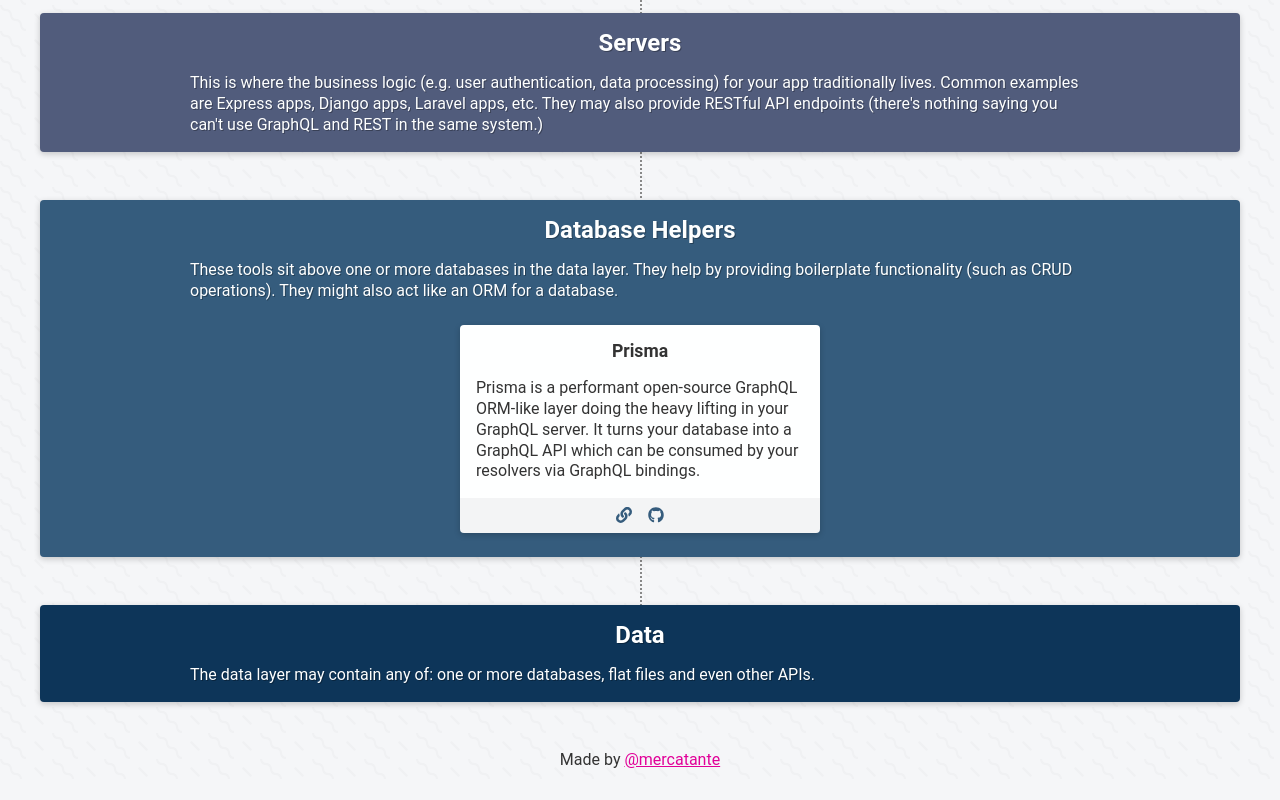
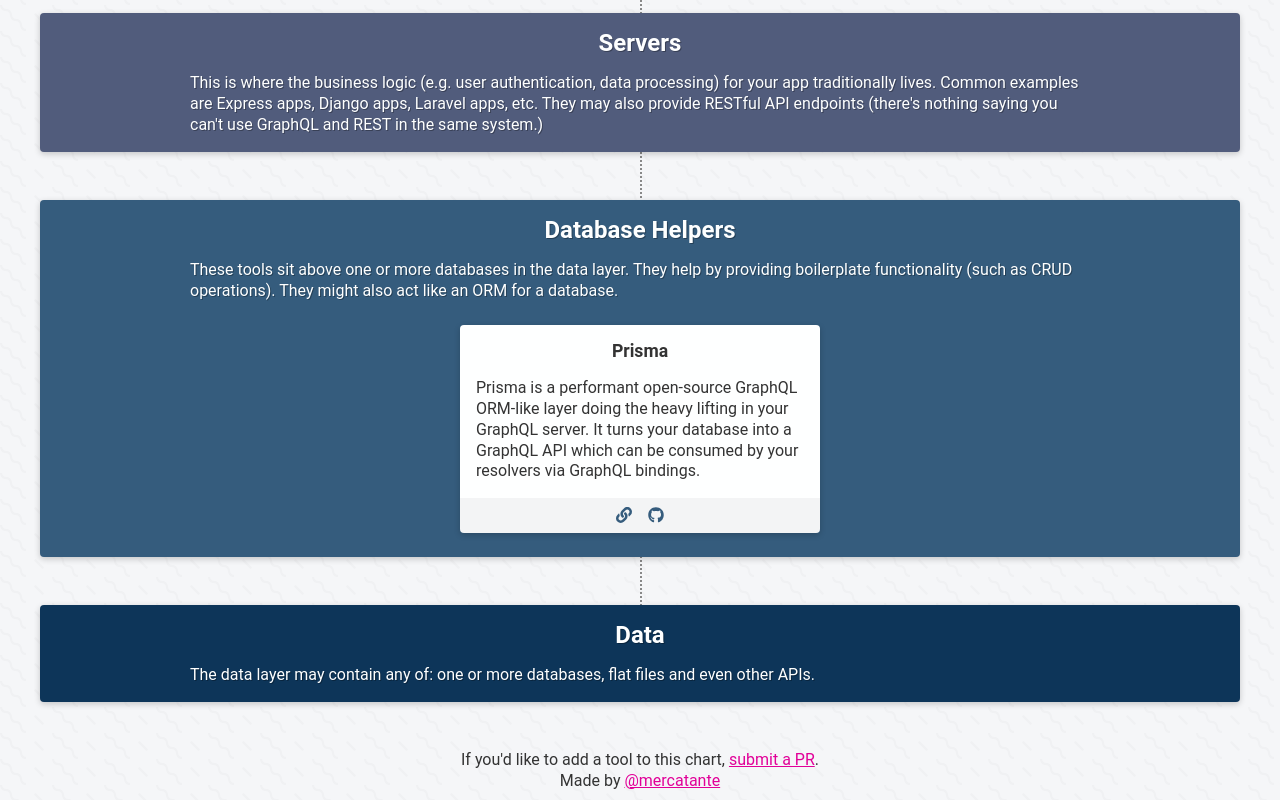
Before and after one commit to steven-mercatante/graphql-stack, a React (Create React App) app: page / in a window 1280 px wide. Shown: the part 2153-2953 px from the top of the page. Before the commit the page ends 2932 px from the top, so only its background shows below. Built offline with nearby package versions, Linux system fonts and the light colour scheme.

Commit message:
Add link to submit PR

```diff
--- a/src/App.js
+++ b/src/App.js
@@ -65,6 +65,12 @@ class App extends Component {
         </div>
         <footer>
           <p>
+            If you'd like to add a tool to this chart,{" "}
+            <a href="https://github.com/steven-mercatante/graphql-stack">
+              submit a PR
+            </a>.
+          </p>
+          <p>
             Made by <a href="https://twitter.com/mercatante">@mercatante</a>
           </p>
         </footer>
```
